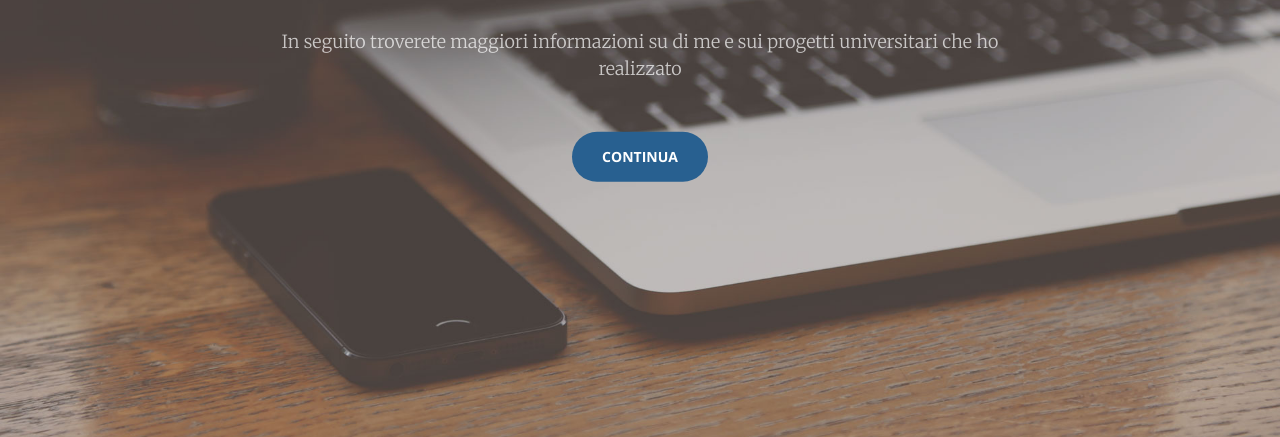
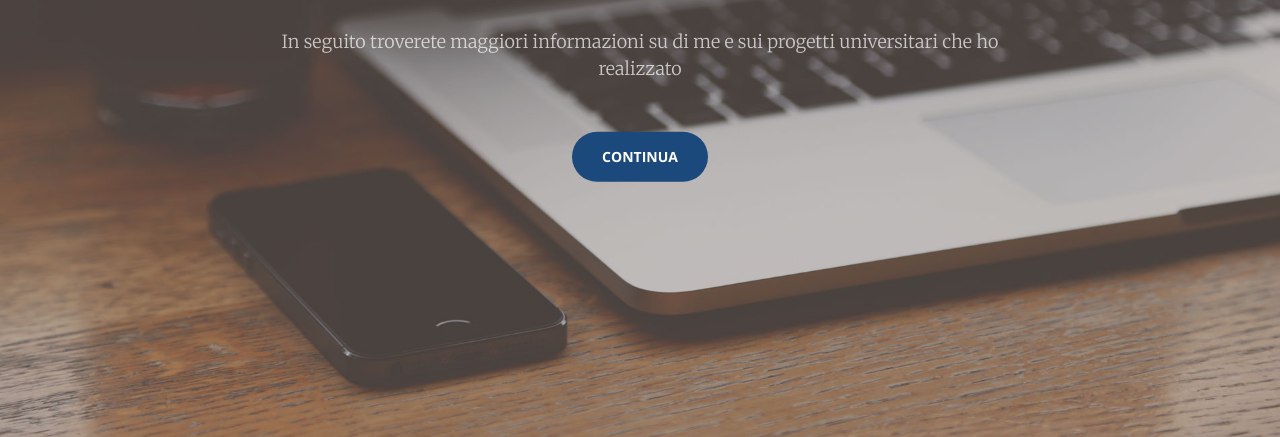
Before and after one commit to marcomak91/marcomak91.github.io, a website: page index.html in a window 1280 px wide. In both pictures the pointer is over the link "CONTINUA". Shown: the part 363-800 px from the top of the page. Drawn offline with nearby package versions, Linux system fonts and the light colour scheme.

Commit message:
Update creative.css

```diff
--- a/css/creative.css
+++ b/css/creative.css
@@ -338,8 +338,8 @@ fieldset[disabled] .btn-default.active {
 .btn-primary.active,
 .open > .dropdown-toggle.btn-primary {
   color: #ffffff;
-  background-color: ##1c497c;
-  border-color: ##1c497c;
+  background-color: #1c497c;
+  border-color: #1c497c;
 }
 .btn-primary:active,
 .btn-primary.active,
```
